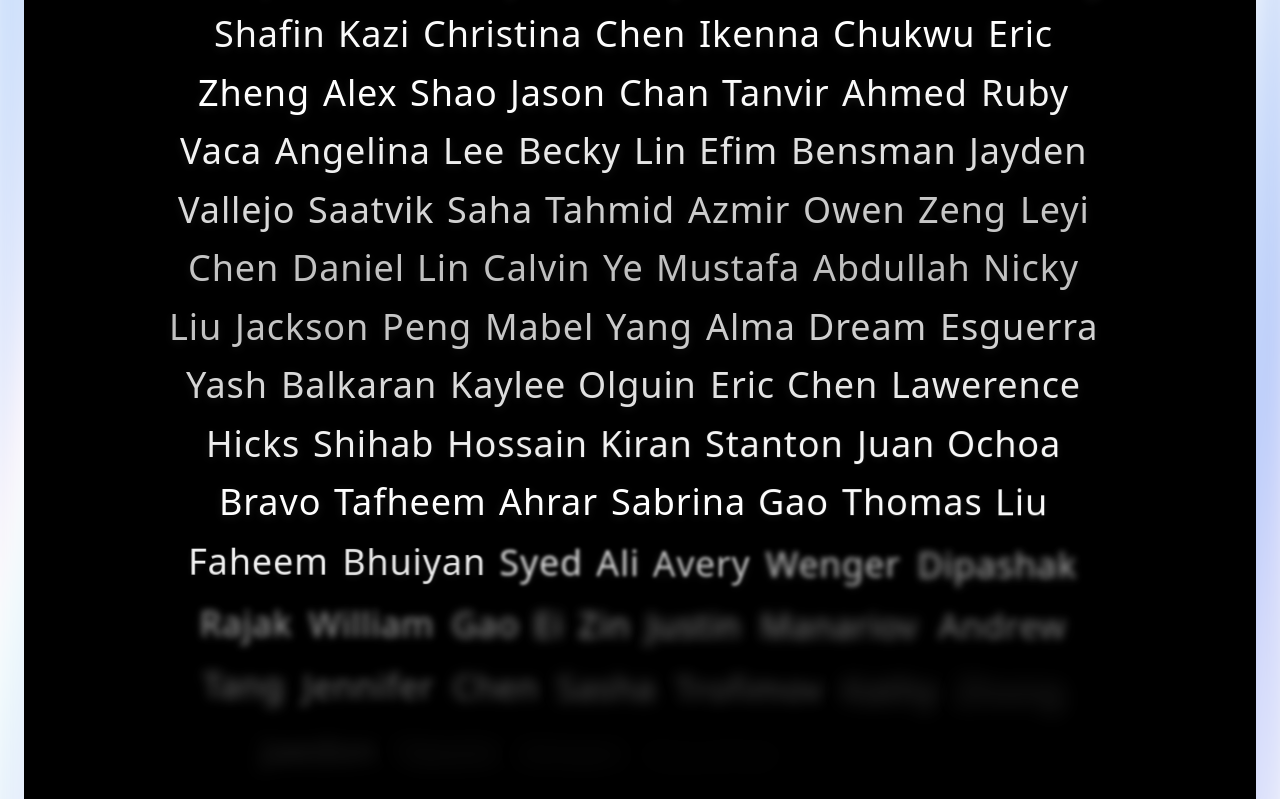
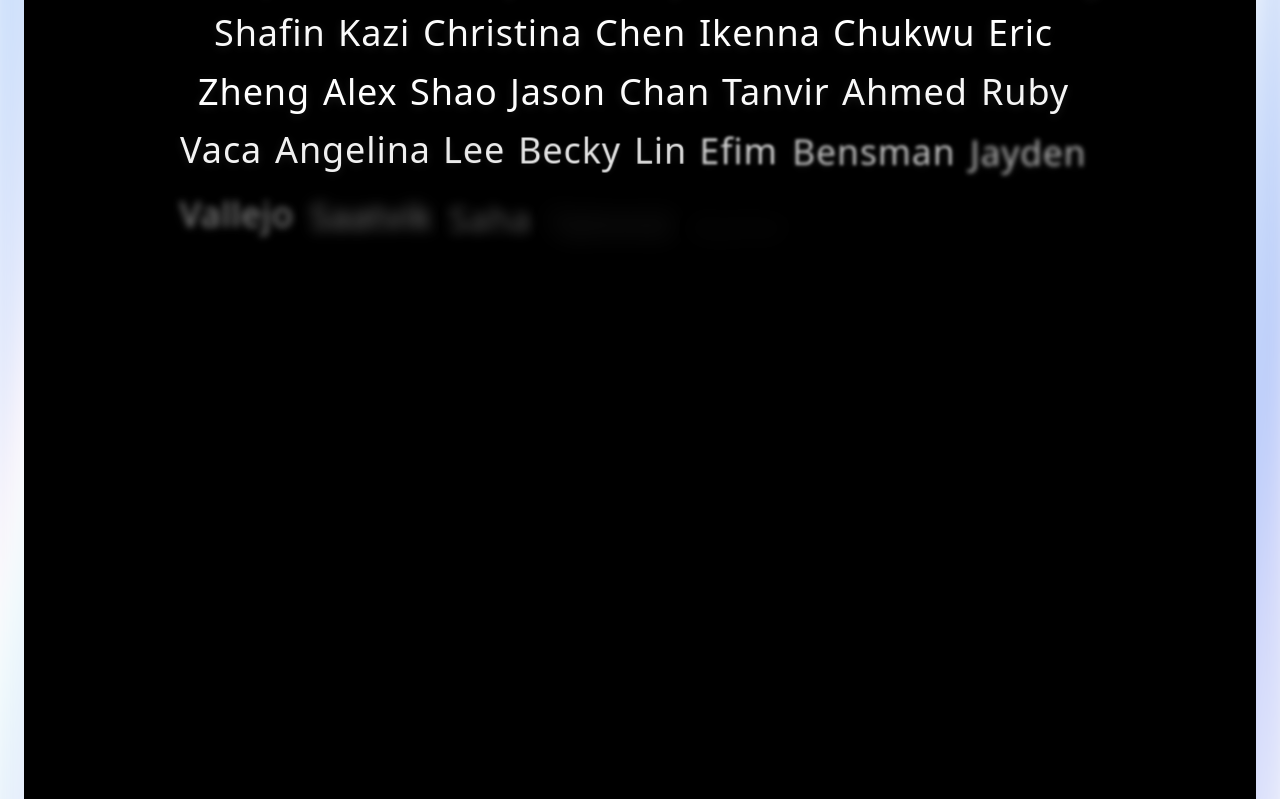
Before and after one commit to dlee08/sst-official-website, a Next.js app: page /about/team in a window 1280 px wide. Shown: the part 4661-5460 px from the top of the page. Built offline with nearby package versions, Linux system fonts and the light colour scheme.

Commit message:
Fix tutor animation to fade through all names

```diff
--- a/app/about/team/page.tsx
+++ b/app/about/team/page.tsx
@@ -347,7 +347,7 @@ export default function TeamPage() {
                 fontSize="text-2xl md:text-3xl lg:text-4xl"
                 fontFamily="font-bold"
                 textColor="text-white"
-                animationDelay={5000}
+                animationDelay={3000}
                 className="min-h-[400px]"
               />
 
--- a/components/ui/blur-text-animation.tsx
+++ b/components/ui/blur-text-animation.tsx
@@ -42,15 +42,16 @@ export default function BlurTextAnimation({
     return splitWords.map((word, index) => {
       const progress = index / totalWords;
 
-      const exponentialDelay = Math.pow(progress, 0.8) * 0.5;
+      // Increased delays to ensure all names are animated
+      const exponentialDelay = Math.pow(progress, 0.7) * 3; // Increased from 0.5 to 3
 
-      const baseDelay = index * 0.06;
+      const baseDelay = index * 0.15; // Increased from 0.06 to 0.15
 
-      const microVariation = (Math.random() - 0.5) * 0.05;
+      const microVariation = (Math.random() - 0.5) * 0.08; // Slightly increased variation
 
       return {
         text: word,
-        duration: 2.2 + Math.cos(index * 0.3) * 0.3,
+        duration: 1.8 + Math.cos(index * 0.3) * 0.2, // Slightly faster individual animations
         delay: baseDelay + exponentialDelay + microVariation,
         blur: 12 + Math.floor(Math.random() * 8),
         scale: 0.9 + Math.sin(index * 0.2) * 0.05
```
